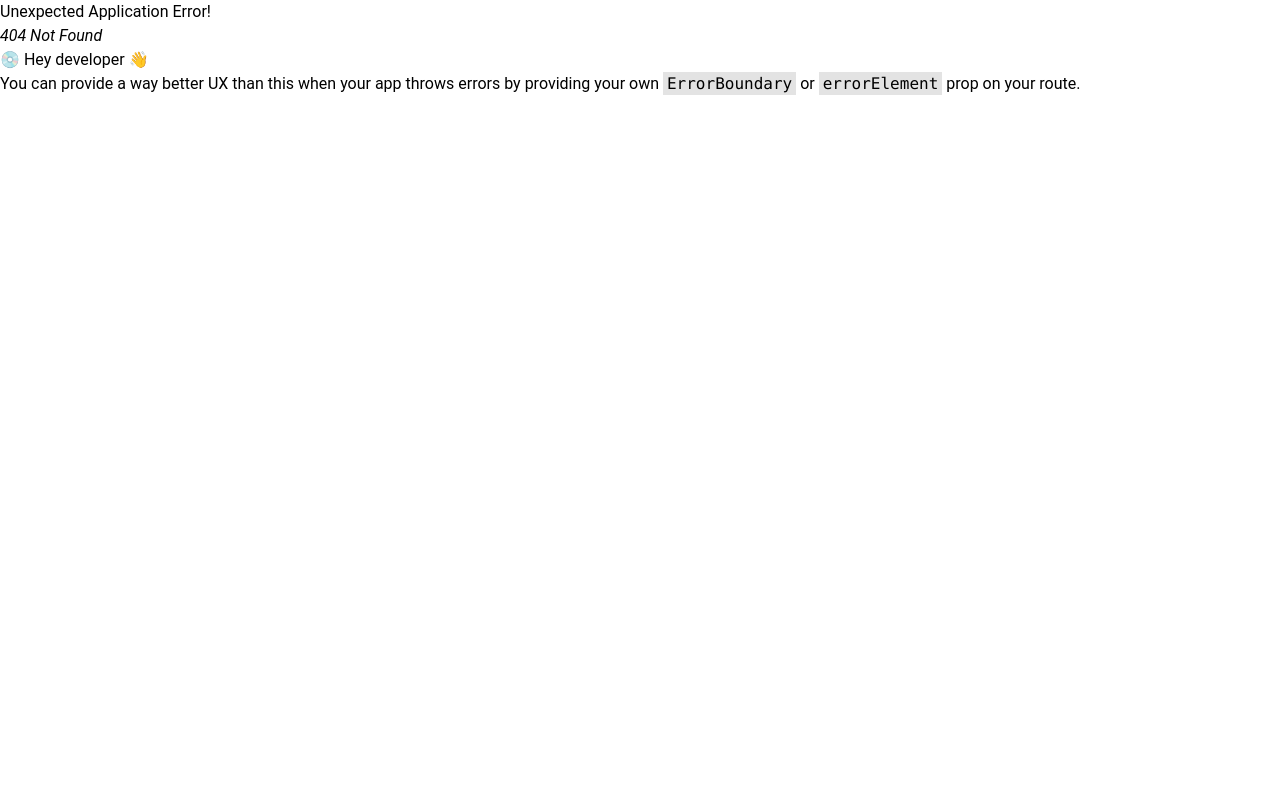
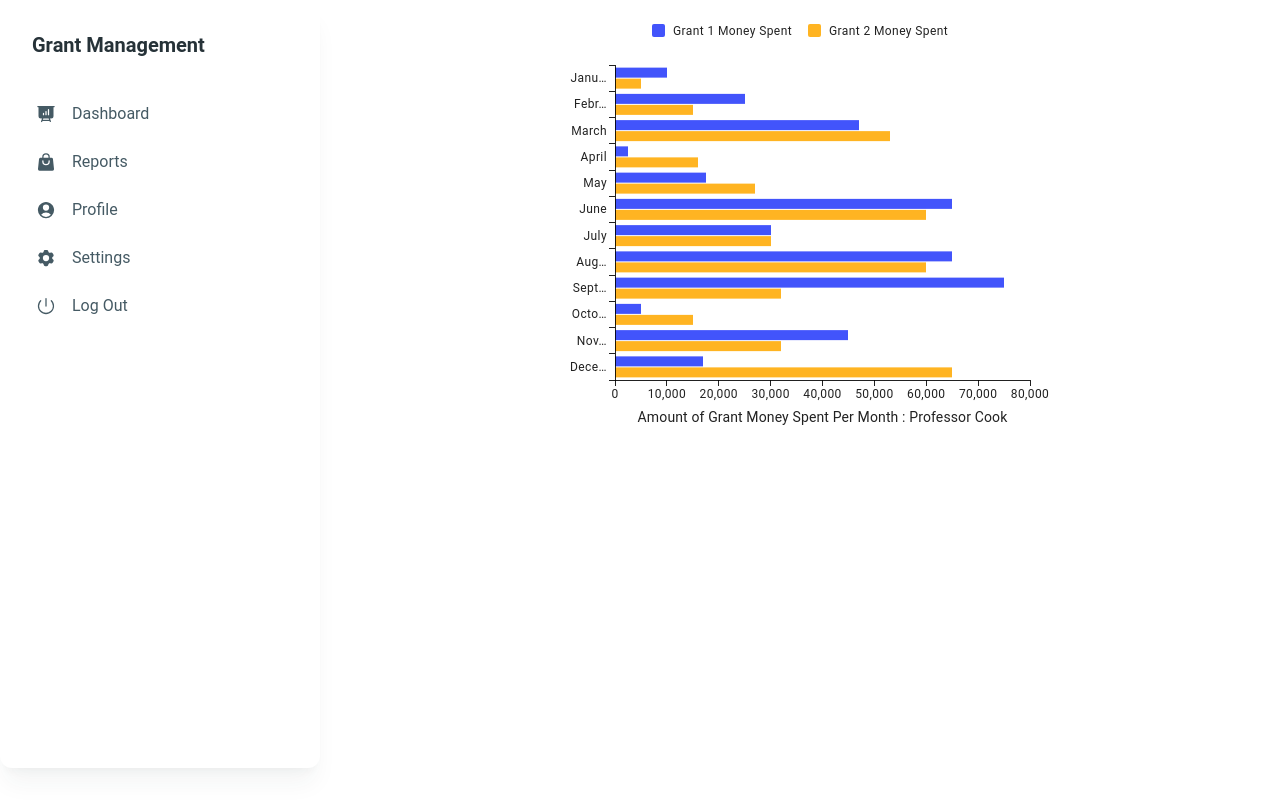
Before and after one commit to DaronAdams/grant-monitor, a React (Create React App) app in the folder frontend/: page /testchart in a window 1280 px wide. Before the commit this address had no page. Built offline with nearby package versions, Linux system fonts and the light colour scheme.

Commit message:
Chart-Addition

```diff
--- /dev/null
+++ b/frontend/src/components/BasicBarChart.tsx
@@ -0,0 +1,123 @@
+import * as React from 'react';
+import { BarChart } from '@mui/x-charts/BarChart';
+
+const BasicBar = () => {
+
+const labelProp = {
+
+    xAxis: [
+        {
+            label: 'Amount of Grant Money Spent Per Month : Professor Cook'
+        },
+    ],
+
+    width: 500,
+    height: 400,
+};
+
+const dataProp = [
+
+    {
+
+      grant1: 10000,
+      grant2: 5000,
+
+      month: 'January',
+    },
+    {
+
+      grant1: 25000,
+      grant2: 15000,
+
+      month: 'February',
+    },
+    {
+
+      grant1: 47000,
+      grant2: 53000,
+
+      month: 'March',
+    },
+    {
+
+      grant1: 2500,
+      grant2: 16000,
+
+      month: 'April',
+    },
+    {
+
+      grant1: 17500,
+      grant2: 27000,
+
+      month: 'May',
+    },
+    {
+
+      grant1: 65000,
+      grant2: 60000,
+
+      month: 'June',
+    },
+    {
+
+      grant1: 30000,
+      grant2: 30000,
+
+      month: 'July',
+    },
+    {
+
+      grant1: 65000,
+      grant2: 60000,
+
+      month: 'August',
+    },
+    {
+
+      grant1: 75000,
+      grant2: 32000,
+
+      month: 'September',
+    },
+    {
+
+      grant1: 5000,
+      grant2: 15000,
+
+      month: 'October',
+    },
+    {
+
+      grant1: 45000,
+      grant2: 32000,
+
+      month: 'November',
+    },
+    {
+
+      grant1: 17000,
+      grant2: 65000,
+
+      month: 'December',
+    },
+  ];
+
+  const valueFormatter = (value: number) => `${value}$`;
+
+
+    return (
+      <BarChart
+
+        dataset= {dataProp}
+        yAxis={[{ scaleType: 'band', dataKey: 'month' }]}
+        series={[{ dataKey: 'grant1', label: 'Grant 1 Money Spent', valueFormatter },
+        { dataKey: 'grant2', label: 'Grant 2 Money Spent', valueFormatter }]}
+        layout = "horizontal"
+        {...labelProp}
+      />
+    );
+
+}
+
+export default BasicBar;
--- /dev/null
+++ b/frontend/src/pages/TestChart.tsx
@@ -0,0 +1,21 @@
+import { HomePageSidebar } from "../components/Sidebar";
+import BasicBar from "../components/BasicBarChart";
+
+const TestBar = () => {
+    return (
+        <>
+            <div className="flex flex-row">
+                <HomePageSidebar />
+                <div className="flex flex-col w-full">
+                    <div className="flex flex-row justify-between items-center p-4">
+
+                        <BasicBar />
+                    </div>
+                </div>
+            </div>
+        </>
+
+     );
+}
+
+export default TestBar;
```
Also changed, not shown: frontend/src/App.tsx (+7 -0 lines).
